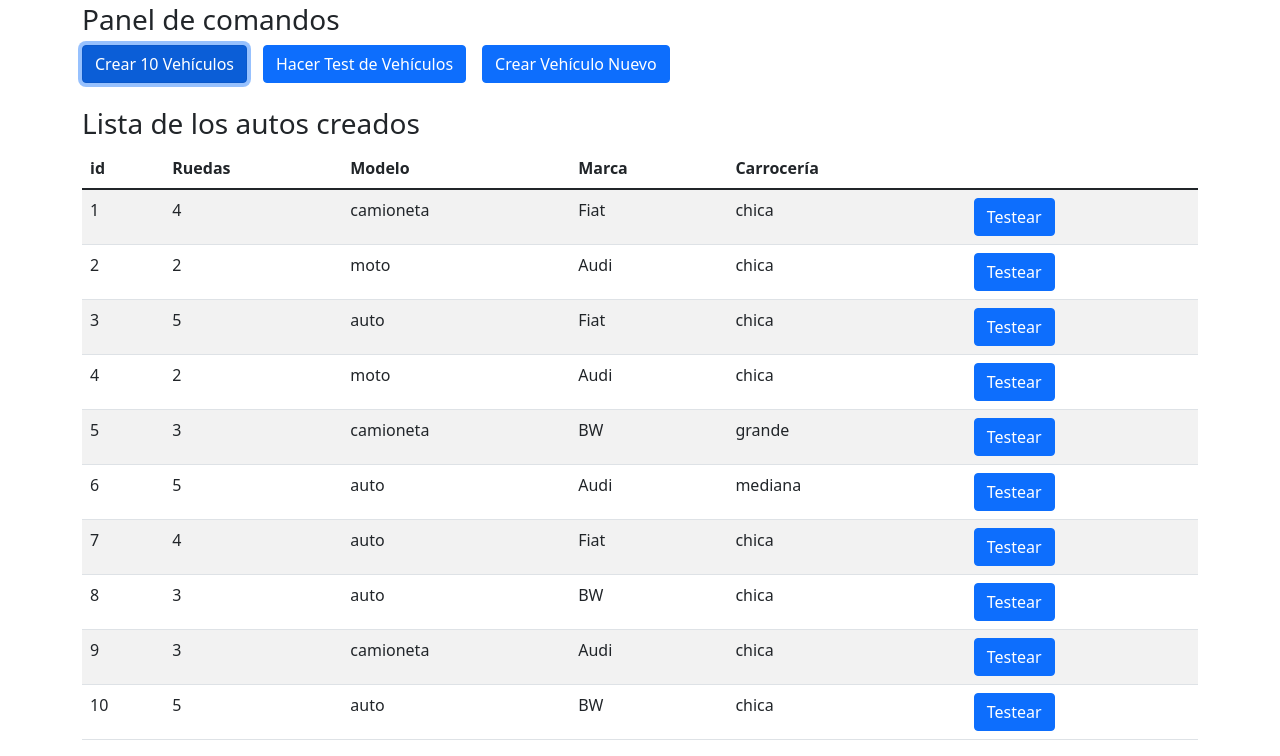
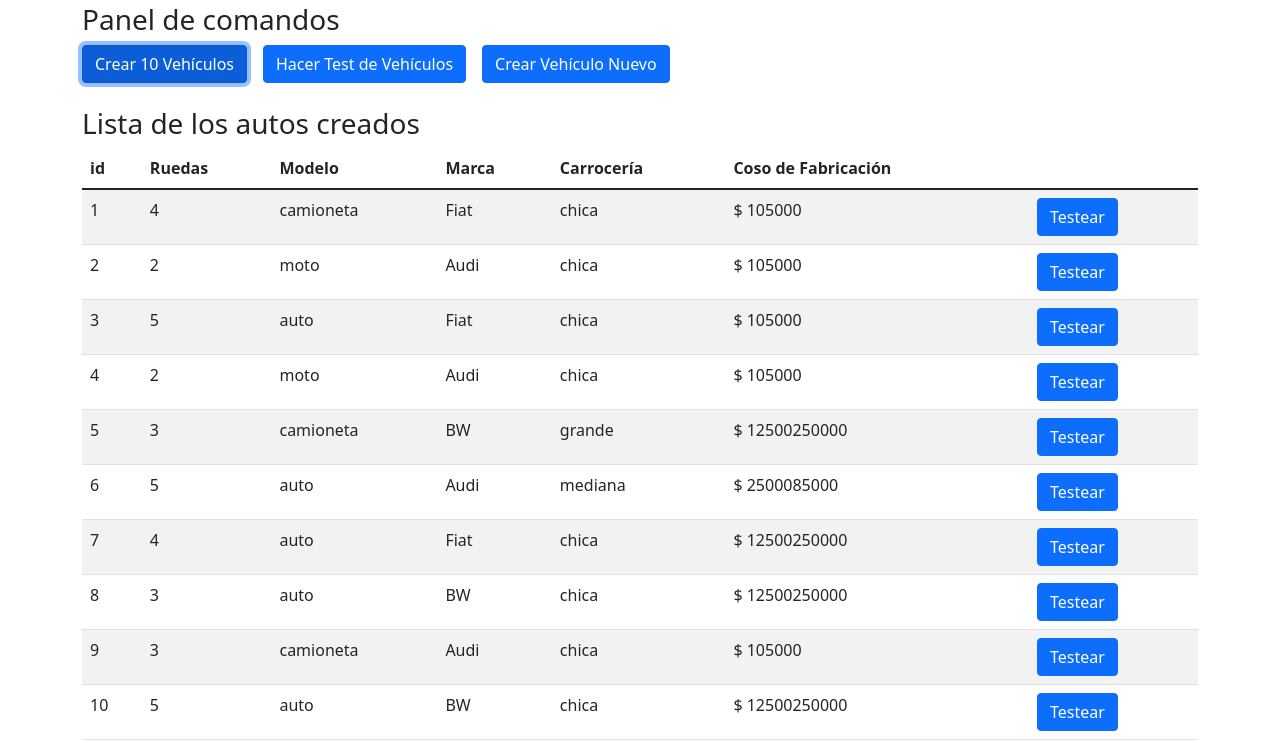
Before and after one commit to abrojodigital/desafio4, a plain HTML site: page index.html in a window 1280 px wide. Both pictures are taken after a click on the button "Crear 10 Vehículos". Shown: the part 53-809 px from the top of the page. Drawn offline with nearby package versions, Linux system fonts and the light colour scheme.

Commit message:
Agregué el costo de fabricación en la tabla

```diff
--- a/codigo.js
+++ b/codigo.js
@@ -165,6 +165,7 @@ const crearTBody = (vehiculos) => {
             <td>${vehiculos[index].modelo}</td>
             <td>${vehiculos[index].marcaDestino}</td>
             <td>${vehiculos[index].carroceria}</td>
+            <td>$ ${vehiculos[index].costoFabricacion}</td>
             <td>
                 <input type="button" class="btn btn-primary col-auto" value="Testear" onclick="testearVehiculo(${index})" data-bs-toggle="modal"
                 data-bs-target="#modal-test-vehiculo"></input>
--- a/index.html
+++ b/index.html
@@ -199,6 +199,7 @@
                             <th>Modelo</th>
                             <th>Marca</th>
                             <th>Carrocería</th>
+                            <th>Coso de Fabricación</th>
                         </tr>
                     </thead>
                     <tbody>
```
